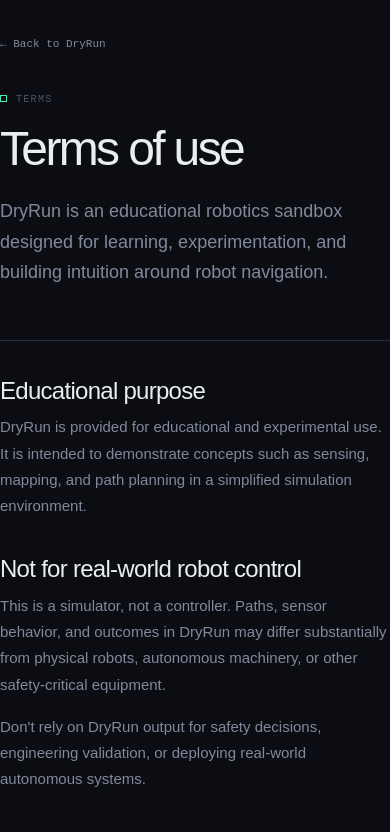
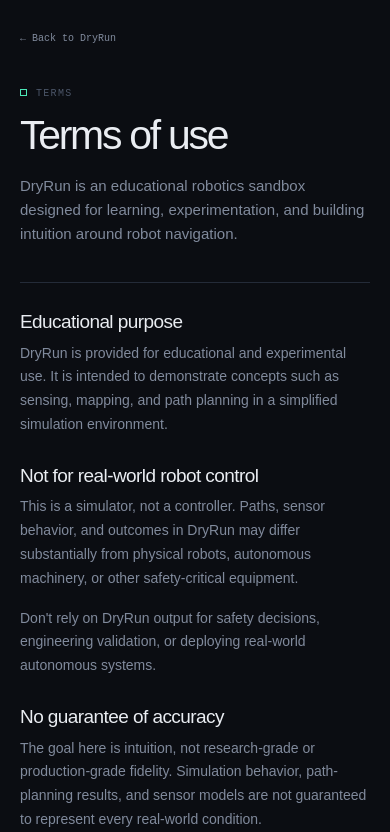
Before and after one commit to Ali-Khan04/dryrun-landing, a Next.js app: page /terms in a window 390 px wide. Shown: the top 832 px of the page. Built offline with nearby package versions, Linux system fonts and the light colour scheme.

Commit message:
fix mobile responsiveness on privacy, terms, and contact pages

```diff
--- a/app/contact/page.tsx
+++ b/app/contact/page.tsx
@@ -1,26 +1,26 @@
-import Link from 'next/link';
+import Link from "next/link";
 
 const contacts = [
   {
-    label: 'Email',
-    value: 'alikhn2318@gmail.com',
-    href: 'mailto:alikhn2318@gmail.com',
+    label: "Email",
+    value: "alikhn2318@gmail.com",
+    href: "mailto:alikhn2318@gmail.com",
   },
   {
-    label: 'LinkedIn',
-    value: 'linkedin.com/in/aliahmedkhan04',
-    href: 'https://www.linkedin.com/in/aliahmedkhan04',
+    label: "LinkedIn",
+    value: "linkedin.com/in/aliahmedkhan04",
+    href: "https://www.linkedin.com/in/aliahmedkhan04",
   },
   {
-    label: 'GitHub',
-    value: 'github.com/Ali-Khan04',
-    href: 'https://github.com/Ali-Khan04',
+    label: "GitHub",
+    value: "github.com/Ali-Khan04",
+    href: "https://github.com/Ali-Khan04",
   },
 ];
 
 export default function ContactPage() {
   return (
-    <main className="legal-page contact-page mx-auto w-full max-w-[760px] px-6">
+    <main className="legal-page contact-page mx-auto w-full max-w-[760px]">
       <Link className="back-link" href="/">
         ← Back to DryRun
       </Link>
@@ -39,8 +39,8 @@ export default function ContactPage() {
             className="contact-item"
             href={contact.href}
             key={contact.label}
-            target={contact.label === 'Email' ? undefined : '_blank'}
-            rel={contact.label === 'Email' ? undefined : 'noreferrer'}
+            target={contact.label === "Email" ? undefined : "_blank"}
+            rel={contact.label === "Email" ? undefined : "noreferrer"}
           >
             <span>{contact.label}</span>
             <strong>{contact.value}</strong>
--- a/app/globals.css
+++ b/app/globals.css
@@ -499,6 +499,8 @@ h2 em {
 .legal-page {
   padding: 48px 0 80px;
   min-height: 100vh;
+  padding-left: clamp(20px, 7vw, 32px);
+  padding-right: clamp(20px, 7vw, 32px);
 }
 .back-link {
   color: var(--muted);
@@ -589,8 +591,25 @@ h2 em {
   .legal-page > .section-label {
     margin-top: 72px;
   }
+  .legal-page h1 {
+    font-size: clamp(36px, 11vw, 64px);
+    line-height: 1.1;
+  }
+  .legal-intro {
+    font-size: 16px;
+    line-height: 1.65;
+  }
   .legal-content {
     margin-top: 52px;
+  }
+  .legal-content h2 {
+    font-size: 21px;
+  }
+  .legal-content p {
+    font-size: 14.5px;
+  }
+  .legal-content a {
+    overflow-wrap: anywhere;
   }
   .contact-item {
     grid-template-columns: 1fr 20px;
@@ -605,6 +624,50 @@ h2 em {
   }
   .legal-footer {
     flex-wrap: wrap;
+  }
+}
+
+@media (max-width: 480px) {
+  .legal-page {
+    padding-left: 20px;
+    padding-right: 20px;
+    padding-top: 24px;
+  }
+  .back-link {
+    font-size: 10px;
+  }
+  .legal-page > .section-label {
+    margin-top: 56px;
+  }
+  .legal-page h1 {
+    font-size: clamp(30px, 10.5vw, 42px);
+    margin: 14px 0 16px;
+  }
+  .legal-intro {
+    font-size: 15px;
+    line-height: 1.6;
+  }
+  .legal-content {
+    margin-top: 36px;
+  }
+  .legal-content h2 {
+    font-size: 19px;
+    margin: 30px 0 10px;
+  }
+  .legal-content p {
+    font-size: 14px;
+    line-height: 1.7;
+  }
+  .legal-footer {
+    gap: 16px;
+    padding-top: 36px;
+    margin-top: 48px;
+  }
+  .contact-list {
+    margin-top: 40px;
+  }
+  .contact-item {
+    padding: 18px 0;
   }
 }
 @media (max-width: 800px) {
--- a/app/privacy/page.tsx
+++ b/app/privacy/page.tsx
@@ -1,9 +1,9 @@
-import Link from 'next/link';
+import Link from "next/link";
 
 export default function PrivacyPage() {
   return (
     <main>
-      <div className="legal-page mx-auto w-full max-w-[760px] px-6">
+      <div className="legal-page mx-auto w-full max-w-[760px]">
         <Link href="/" className="back-link">
           ← Back to DryRun
         </Link>
@@ -74,7 +74,7 @@ export default function PrivacyPage() {
 
         <p className="hero-note" style={{ marginTop: 28 }}>
           Last updated:
-          <span style={{ color: 'var(--teal)' }}> September 2026</span>
+          <span style={{ color: "var(--teal)" }}> September 2026</span>
         </p>
 
         <div className="legal-footer">
```
